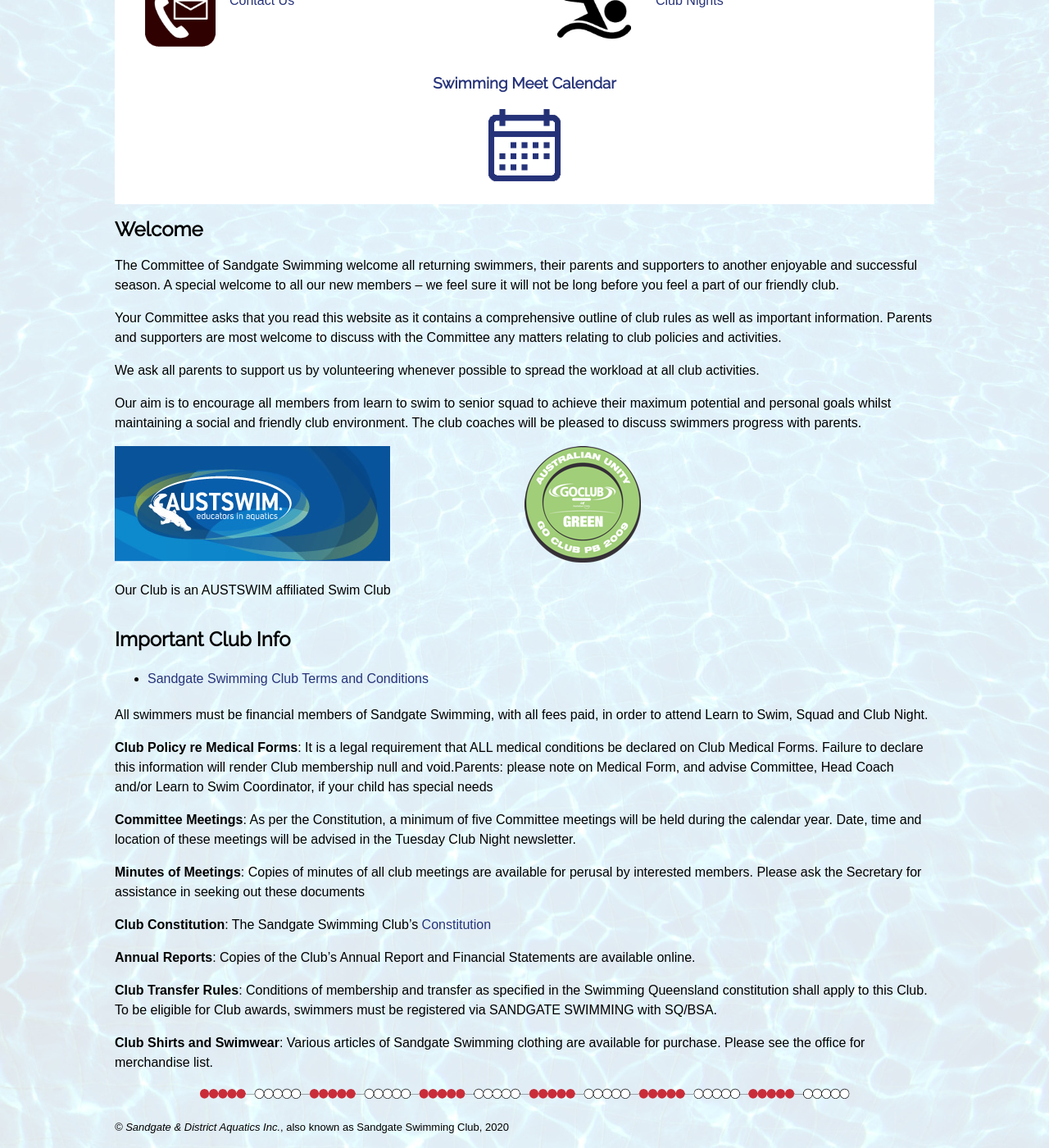
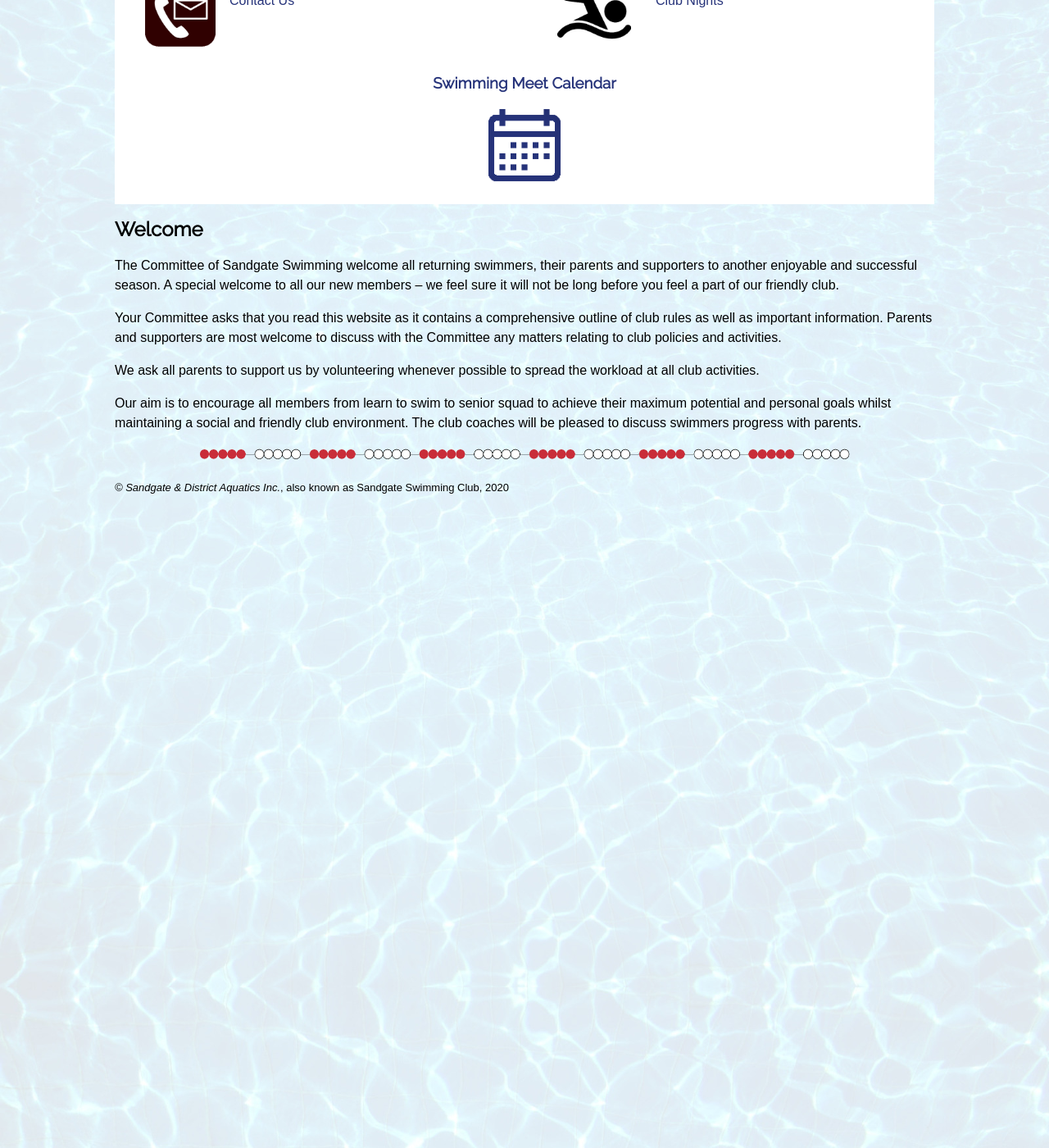
Before and after one commit to sandswim/website, a Jekyll site: the page built from pages/index.md, in a window 1280 px wide and 1400 px high, scrolled down 1673 px. Shown: the whole window at 82% size. Built offline with Jekyll 4.4.1, drawn with Linux system fonts in a browser that asks for light colours.

Commit message:
removing outdated info

```diff
--- a/pages/index.md
+++ b/pages/index.md
@@ -155,34 +155,3 @@ Your Committee asks that you read this website as it contains a comprehensive ou
 We  ask all parents to support us by volunteering whenever possible to spread the workload at all club activities.
 
 Our aim is to encourage all members from learn to swim to senior squad to achieve their maximum potential and personal goals whilst maintaining a social and friendly club environment.  The club coaches will be pleased to discuss swimmers progress with parents.
-
-<div style="display:grid; grid-template-columns: 1fr 1fr;">
-    <div>
-        <a href="http://austswim.com.au/"><img src="images/austswimlogo.jpg" /></a><br />
-        <p>Our Club is an AUSTSWIM affiliated Swim Club</p>
-    </div>
-    <div>
-        <img src="images/green_logosmall.png" />
-    </div>
-</div>
-
-## Important Club Info
-
-* [Sandgate Swimming Club Terms and Conditions](files/SSC-T&Cs-1819.pdf)
-
-All swimmers must be financial members of Sandgate Swimming, with all fees paid,
-in order to attend Learn to Swim, Squad and Club Night.
-
-**Club Policy re Medical Forms**: It is a legal requirement that ALL medical conditions be declared on Club Medical Forms. Failure to declare this information will render Club membership null and void.Parents: please note on Medical Form, and advise Committee, Head Coach and/or Learn to Swim Coordinator, if your child has special needs
-
-**Committee Meetings**: As per the Constitution, a minimum of five Committee meetings will be held during the calendar year. Date, time and location of these meetings will be advised in the Tuesday Club Night newsletter.
-
-**Minutes of Meetings**: Copies of minutes of all club meetings are available for perusal by  interested members. Please ask the Secretary for assistance in seeking out these documents
-
-**Club Constitution**: The Sandgate Swimming Club's [Constitution](files/SSC-Constitution.pdf)
-
-**Annual Reports**: Copies of the Club’s Annual Report and Financial Statements are available online.
-
-**Club Transfer Rules**: Conditions of membership and transfer as specified in the Swimming Queensland constitution shall apply to this Club. To be eligible for Club awards, swimmers must be registered via SANDGATE SWIMMING with SQ/BSA.
-
-**Club Shirts and Swimwear**: Various articles of Sandgate Swimming clothing are available for purchase. Please see the office for merchandise list.
```
